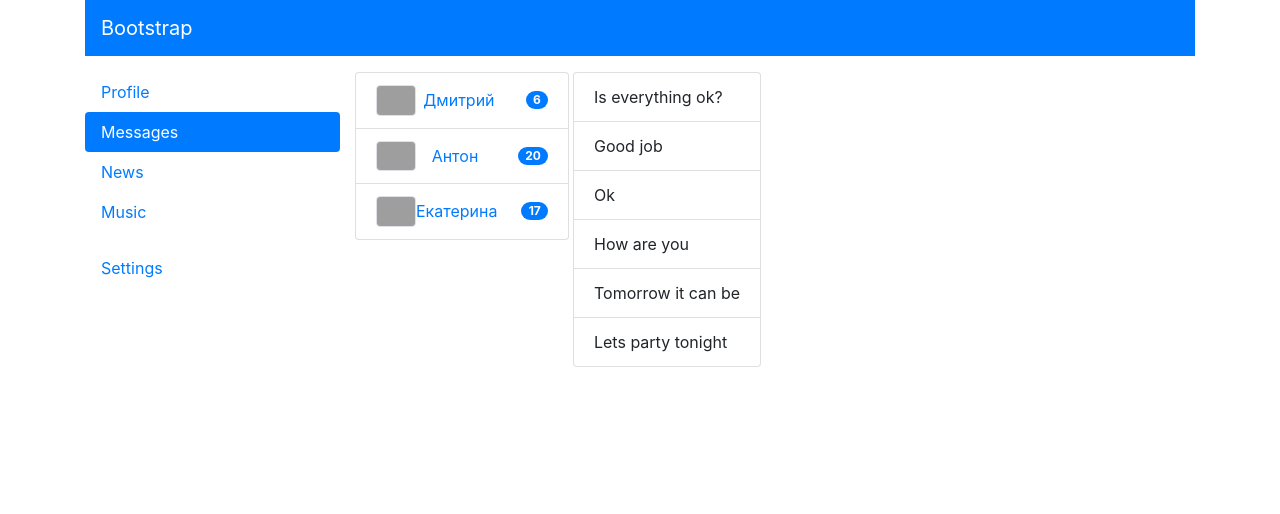
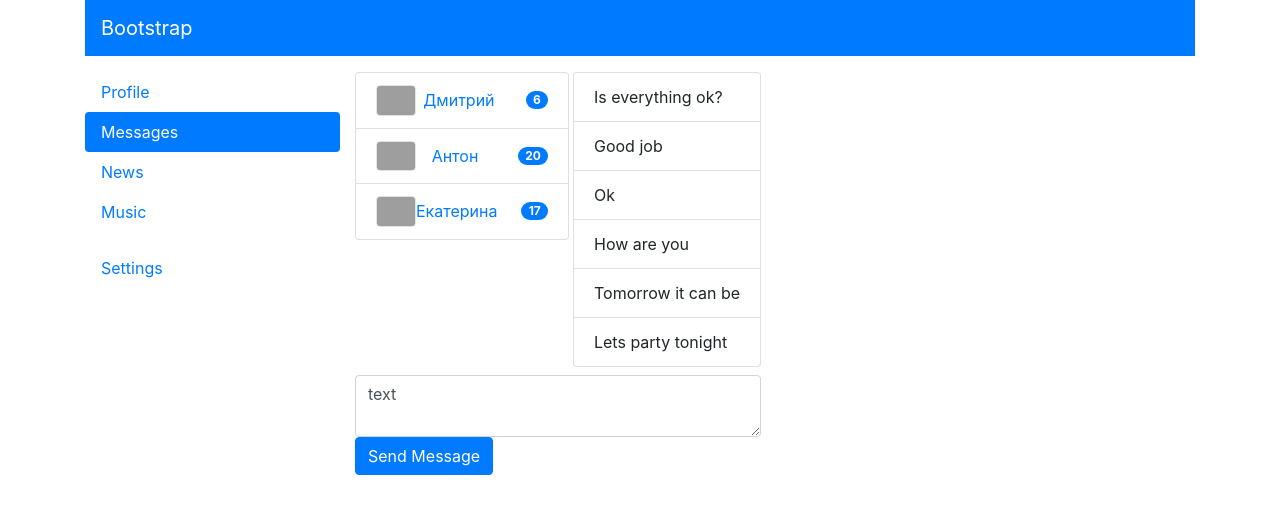
Before and after one commit to Dmitrysacre/SocialNetwork, a React (Create React App) app: page /dialogues in a window 1280 px wide. Shown: the top 514 px of the page. Built offline with nearby package versions, Linux system fonts and the light colour scheme; grey boxes are pictures that could not be loaded.

Commit message:
some updates

```diff
--- a/src/App.js
+++ b/src/App.js
@@ -18,8 +18,8 @@ function App(props) {
       <div className="row pt-3">
       <Navbar></Navbar>
       <Switch>
-        <Route exact path='/dialogues' render={() => <Dialogs dialogues={props.state.dialogues.dialogues} messages={props.state.dialogues.messages}></Dialogs>}></Route>
-        <Route path='/profile' render={() => <Profile profile={props.state.profile} addPost={props.addPost} updateNewPost={props.updateNewPost}></Profile>}></Route>
+        <Route exact path='/dialogues' render={() => <Dialogs dialogues={props.state.dialogues} dispatch={props.dispatch}></Dialogs>}></Route>
+        <Route path='/profile' render={() => <Profile profile={props.state.profile} dispatch={props.dispatch}></Profile>}></Route>
         <Route path='/news' render={() => <News></News>}></Route>
         <Route path='/music' render={() => <Music></Music>}></Route>
         <Route path='/settings' render={() => <Settings></Settings>}></Route>
--- a/src/Components/Pages/Dialogs/DialogItem/DialogItem.js
+++ b/src/Components/Pages/Dialogs/DialogItem/DialogItem.js
@@ -1,7 +1,7 @@
 import React from 'react'
 import { NavLink } from 'react-router-dom'
 
-const DialogItem = ({ dialog, index}) => {
+const DialogItem = ({ dialog }) => {
     return (
         <li className="list-group-item d-flex justify-content-between align-items-center">
             <img src="..." alt="" className="img-thumbnail size"></img>
--- a/src/Components/Pages/Dialogs/Dialogs.js
+++ b/src/Components/Pages/Dialogs/Dialogs.js
@@ -2,23 +2,40 @@ import React from 'react'
 import DialogItem from './DialogItem/DialogItem'
 import Message from './Message/Message'
 
-const Dialogs = ({ dialogues, messages }) => {
+const Dialogs = (props) => {
+
+    const newMessageTextItem = React.createRef()
+
+    const textAreaHandler = () => {
+        const text = newMessageTextItem.current.value
+        props.dispatch({ type: 'UPDATE-NEW-MESSAGE', text })
+    }
+
+    const buttonHandler = () => {
+        props.dispatch({ type: 'SEND-MESSAGE' })
+    }
+
     return (
+    <div>
+
         <div className="d-flex">
-
             <ul className="list-group">
-            {dialogues.map((dialog, i) => {
+                {props.dialogues.dialogues.map((dialog, i) => {
                     return <DialogItem dialog={dialog} index={i} key={dialog.id}></DialogItem>
                 })}
             </ul>
 
             <ul className="list-group ml-1">
-            {messages.map((message, i) => {
+                {props.dialogues.messages.map((message, i) => {
                     return <Message message={message} key={message.id}></Message>
                 })}
             </ul>
+            </div>
 
+            <textarea className="form-control mt-2" value={props.dialogues.messageText} onChange={textAreaHandler} ref={newMessageTextItem} required></textarea>
+            <button type="button" className="btn btn-primary" onClick={buttonHandler}>Send Message</button>
     </div>
+
     )
 }
 
--- a/src/Components/Profile/MyPosts/MyPosts.js
+++ b/src/Components/Profile/MyPosts/MyPosts.js
@@ -6,14 +6,12 @@ const MyPosts = (props) => {
     const newPostItem = React.createRef()
 
     const buttonHandler = () => {
-        props.addPost()
+        props.dispatch({ type: 'ADD-POST' })
     }
 
     const textareaHandler = () => {
         const text = newPostItem.current.value
-        props.updateNewPost(text)
-        console.log(text)
-        console.log(props.profile.postValue)
+        props.dispatch({ type: 'UPDATE-NEW-POST', text})
     }
 
     return (
--- a/src/Components/Profile/Profile.js
+++ b/src/Components/Profile/Profile.js
@@ -6,7 +6,7 @@ const Profile = (props) => {
     return (
             <div className="col">
                 <Avatar></Avatar>
-                <MyPosts profile={props.profile} addPost={props.addPost} updateNewPost={props.updateNewPost}></MyPosts>
+                <MyPosts profile={props.profile} dispatch={props.dispatch}></MyPosts>
             </div>
     )
 }
--- a/src/index.js
+++ b/src/index.js
@@ -3,15 +3,15 @@ import ReactDOM from 'react-dom'
 import './index.scss'
 import App from './App'
 import reportWebVitals from './reportWebVitals'
-import store from './redux/state'
+import store from './redux/store'
 
 const rerenderApp = (state) => {
   ReactDOM.render(
       <React.StrictMode>
-        <App state={store.getState()} addPost={store.addPost.bind(store)} updateNewPost={store.updateNewPost.bind(store)}/>
+        <App state={store.getState()} dispatch={store.dispatch.bind(store)}/>
       </React.StrictMode>,
       document.getElementById('root')
-    );
+    )
 }
 
 rerenderApp(store.getState())
--- a/src/redux/state.js
+++ /dev/null
@@ -1,56 +0,0 @@
-const store = {
-
-  _state: {
-    profile: {
-     posts: [
-         {id: 1, text: 'This is my first post, This is my first post, '},
-         {id: 2, text: 'This is my second post'},
-         {id: 3, text: 'This is my third post'}
-     ],
-     postValue: 'etxt'
-    },
-
-    dialogues: {
-     messages: [
-         {id: 1, text: 'Is everything ok?'},
-         {id: 2, text: 'Good job'},
-         {id: 3, text: 'Ok'},
-         {id: 4, text: 'How are you'},
-         {id: 5, text: 'Tomorrow it can be'},
-         {id: 6, text: 'Lets party tonight'},
-     ],
-     dialogues: [
-         {id: 1, name: 'Дмитрий', count: 6},
-         {id: 2, name: 'Антон', count: 20},
-         {id: 3, name: 'Екатерина', count: 17},
-     ]
-    }
- },
-
-  _rerenderApp() {
-    console.log('changed')
-  },
-
-  getState() {
-    return this._state
-  },
-
-  addPost() {
-    const newPost = {id: new Date(), text: store.getState().profile.postValue}
-    store.getState().profile.posts.push(newPost)
-    store.getState().profile.postValue = ''
-    this._rerenderApp(store.getState())
-  },
-
-  updateNewPost(text) {
-    store.getState().profile.postValue = text
-    this._rerenderApp(store.getState())
-  },
-
-  subscribe(observer) {
-    this._rerenderApp = observer
-  },
-
-}
-
-export default store
--- /dev/null
+++ b/src/redux/store.js
@@ -0,0 +1,68 @@
+const store = {
+
+  _state: {
+    profile: {
+     posts: [
+         {id: 1, text: 'This is my first post, This is my first post, '},
+         {id: 2, text: 'This is my second post'},
+         {id: 3, text: 'This is my third post'}
+     ],
+     postValue: 'text'
+    },
+
+    dialogues: {
+     messages: [
+         {id: 1, text: 'Is everything ok?'},
+         {id: 2, text: 'Good job'},
+         {id: 3, text: 'Ok'},
+         {id: 4, text: 'How are you'},
+         {id: 5, text: 'Tomorrow it can be'},
+         {id: 6, text: 'Lets party tonight'},
+     ],
+     dialogues: [
+         {id: 1, name: 'Дмитрий', count: 6},
+         {id: 2, name: 'Антон', count: 20},
+         {id: 3, name: 'Екатерина', count: 17},
+     ],
+     messageText: 'text'
+    }
+ },
+
+  _rerenderApp() {
+    console.log('changed')
+  },
+
+  subscribe(observer) {
+    this._rerenderApp = observer
+  },
+
+  getState() {
+    return this._state
+  },
+
+  dispatch(action) {
+    if (action.type === 'ADD-POST') {
+      const newPost = {id: new Date(), text: store.getState().profile.postValue}
+      store.getState().profile.posts.push(newPost)
+      store.getState().profile.postValue = ''
+      this._rerenderApp(store.getState())
+    }
+    else if (action.type === 'UPDATE-NEW-POST') {
+      store.getState().profile.postValue = action.text
+      this._rerenderApp(store.getState())
+    }
+    else if (action.type === 'UPDATE-NEW-MESSAGE') {
+      store.getState().dialogues.messageText = action.text
+      this._rerenderApp(store.getState())
+    }
+    else if (action.type === 'SEND-MESSAGE') {
+      const bodyText = store.getState().dialogues.messageText
+      store.getState().dialogues.messageText = ''
+      store.getState().dialogues.messages.push({id: new Date(), text: bodyText})
+      this._rerenderApp(store.getState())
+    }
+  }
+
+}
+
+export default store
```
Also changed, not shown: src/redux/profileReducer.js (added, +15 -0 lines), 1 other file (tests, documents, lock files or other folders). Lines whose indentation alone changed are shown as unchanged.
